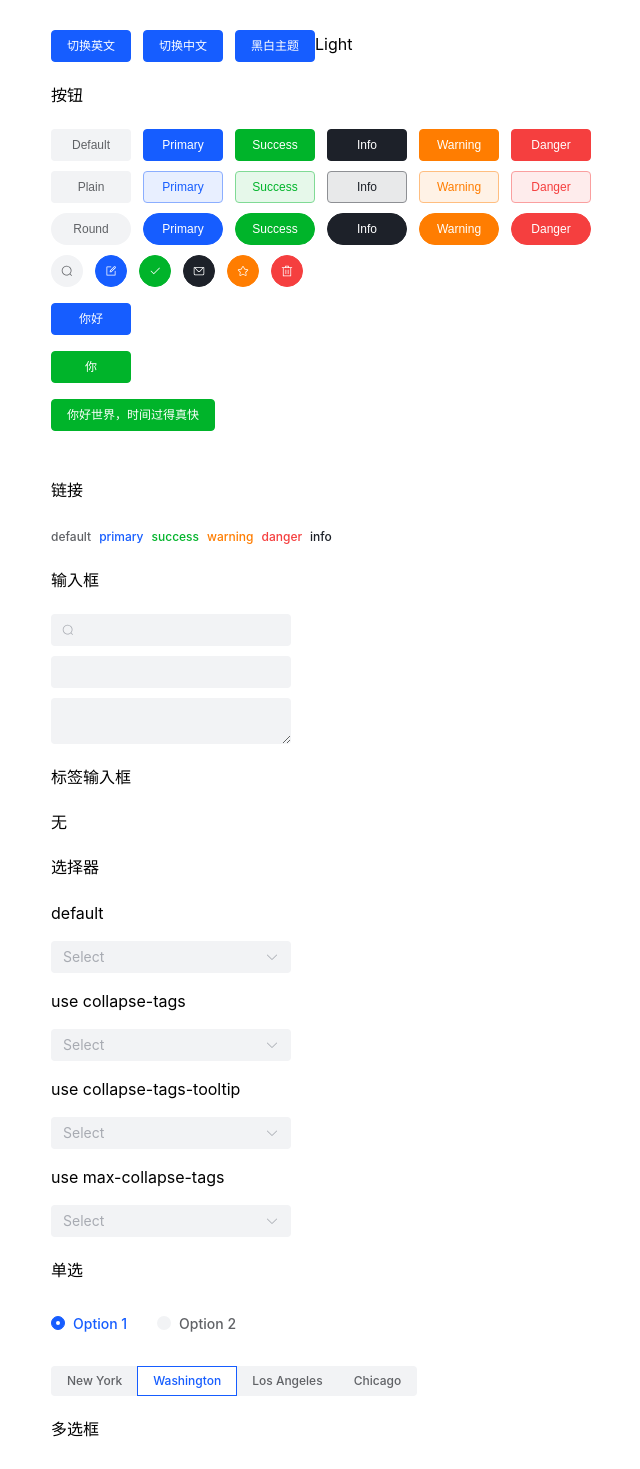
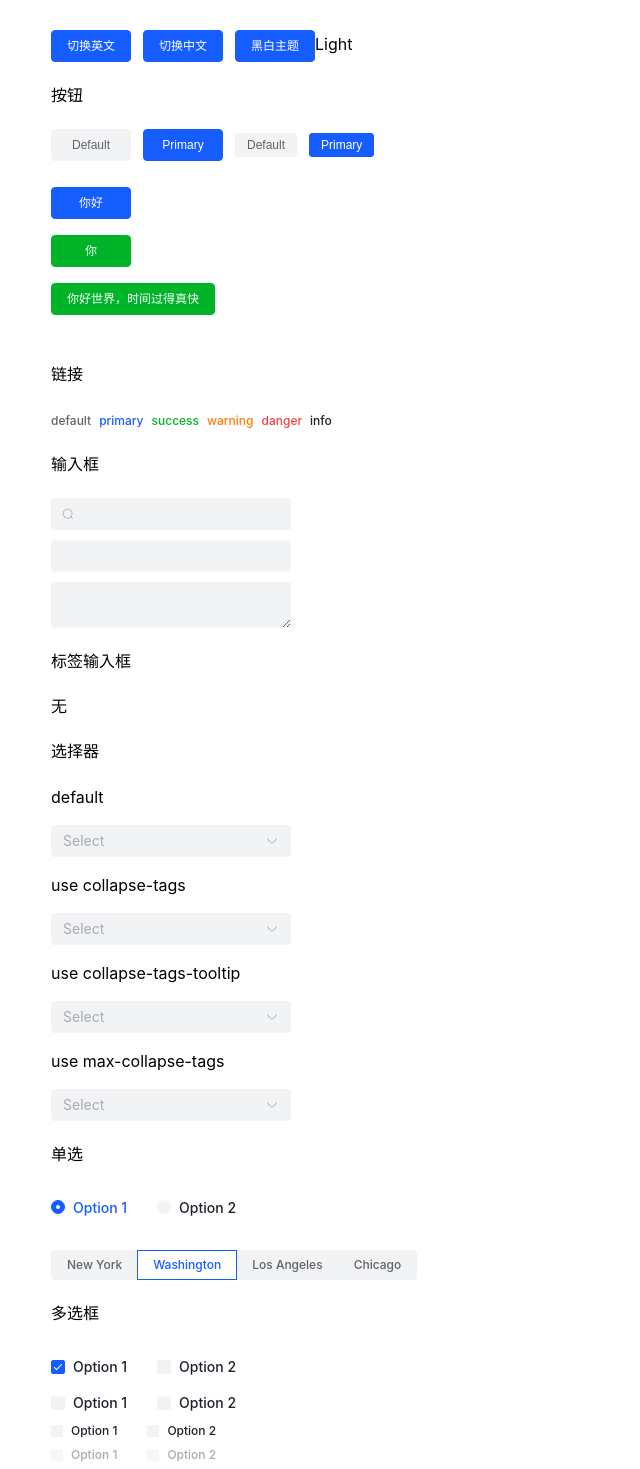
Before and after one commit to ALiangTech/element-plus-theme-demo, a Vue app: page / in a window 1280 px wide. Shown: the top 1469 px of the page, without its empty margins (205-845 px from the left). Built offline with nearby package versions, Linux system fonts and the light colour scheme.

Commit message:
样式调整

```diff
--- a/src/components/Breadcrumb.vue
+++ b/src/components/Breadcrumb.vue
@@ -2,18 +2,19 @@
 <section>
     <h4>面包屑</h4>
     <el-breadcrumb :separator-icon="ArrowRight">
-        <el-breadcrumb-item :to="{ path: '/' }">首页</el-breadcrumb-item>
-        <el-breadcrumb-item>第二页</el-breadcrumb-item>
+        <el-breadcrumb-item>
+                <a href="/">首页</a>
+            </el-breadcrumb-item>
+            <el-breadcrumb-item>
+                <a href="/">测试</a>
+            </el-breadcrumb-item>
         <el-breadcrumb-item>测试页</el-breadcrumb-item>
-        <el-breadcrumb-item>结果</el-breadcrumb-item>
     </el-breadcrumb>
     <p>
         <el-breadcrumb separator="/">
-            <el-breadcrumb-item :to="{ path: '/' }">homepage</el-breadcrumb-item>
             <el-breadcrumb-item>
                 <a href="/">promotion management</a>
             </el-breadcrumb-item>
-            <el-breadcrumb-item>promotion list</el-breadcrumb-item>
             <el-breadcrumb-item>promotion detail</el-breadcrumb-item>
         </el-breadcrumb>
     </p>
--- a/src/components/Button.vue
+++ b/src/components/Button.vue
@@ -3,40 +3,11 @@
         <div class="mb-4">
             <el-button >Default</el-button>
             <el-button type="primary">Primary</el-button>
-            <el-button type="success">Success</el-button>
-            <el-button type="info">Info</el-button>
-            <el-button type="warning">Warning</el-button>
-            <el-button type="danger">Danger</el-button>
-        </div>
-
-        <div class="mb-4">
-            <el-button plain>Plain</el-button>
-            <el-button type="primary" plain>Primary</el-button>
-            <el-button type="success" plain>Success</el-button>
-            <el-button type="info" plain>Info</el-button>
-            <el-button type="warning" plain>Warning</el-button>
-            <el-button type="danger" plain>Danger</el-button>
-        </div>
-
-        <div class="mb-4">
-            <el-button round style="--el-button-hover-text-color:#4e5969;--el-button-hover-bg-color:#e5e6eb">Round</el-button>
-            <el-button type="primary" round>Primary</el-button>
-            <el-button type="success" round>Success</el-button>
-            <el-button type="info" round>Info</el-button>
-            <el-button type="warning" round>Warning</el-button>
-            <el-button type="danger" round>Danger</el-button>
-        </div>
-
-        <div>
-            <el-button :icon="Search" circle style="--el-button-hover-text-color:#4e5969;--el-button-hover-bg-color:#e5e6eb"/>
-            <el-button type="primary" :icon="Edit" circle />
-            <el-button type="success" :icon="Check" circle />
-            <el-button type="info" :icon="Message" circle />
-            <el-button type="warning" :icon="Star" circle />
-            <el-button type="danger" :icon="Delete" circle />
+            <el-button size="small">Default</el-button>
+            <el-button type="primary" size="small">Primary</el-button>
         </div>
         <p>
-            <div><el-button type="primary" >你好</el-button></div>
+          <div><el-button type="primary" >你好</el-button></div>
            <p> <el-button type="success" >你</el-button></p>
            <p> <el-button type="success" >你好世界，时间过得真快</el-button></p>
         </p>
--- a/src/components/Popconfirm.vue
+++ b/src/components/Popconfirm.vue
@@ -6,5 +6,10 @@
         <el-button>Delete</el-button>
       </template>
     </el-popconfirm>
+    <el-popconfirm title="你确定删除么你确定删除么你确定删除么你确定删除么你确定删除么你确定删除么你确定删除么">
+      <template #reference>
+        <el-button>Delssete</el-button>
+      </template>
+    </el-popconfirm>
  </section>
   </template>
--- a/src/components/Upload.vue
+++ b/src/components/Upload.vue
@@ -27,18 +27,55 @@
                 </div>
             </template>
         </el-upload>
-
+        <div style="padding-bottom: 10px;"></div>
         <el-dialog v-model="dialogVisible">
             <img w-full :src="dialogImageUrl" alt="Preview Image" />
         </el-dialog>
+
+        <el-upload
+    class="upload-demo"
+    drag
+    action="https://run.mocky.io/v3/9d059bf9-4660-45f2-925d-ce80ad6c4d15"
+    multiple
+    v-model:file-list="fileList"
+    list-type="picture"
+  >
+    <el-icon class="el-icon--upload"><upload-filled /></el-icon>
+    <div class="el-upload__text">
+      Drop file here or <em>click to upload</em>
+    </div>
+    <template #tip>
+      <div class="el-upload__tip">
+        jpg/png files with a size less than 500kb
+      </div>
+    </template>
+  </el-upload>
+  <section>
+        <el-upload
+    v-model:file-list="fileList"
+    class="upload-demo"
+    action="https://run.mocky.io/v3/9d059bf9-4660-45f2-925d-ce80ad6c4d15"
+    :on-preview="handlePreview"
+    :on-remove="handleRemove"
+    list-type="picture"
+  >
+    <el-button type="primary">Click to upload</el-button>
+    <template #tip>
+      <div class="el-upload__tip">
+        jpg/png files with a size less than 500kb
+      </div>
+    </template>
+  </el-upload>
+      </section>
     </section>
 </template>
 
 <script lang="ts" setup>
 import { ref } from 'vue'
 import { Delete, Download, Plus, ZoomIn } from '@element-plus/icons-vue'
-
+import { UploadFilled } from '@element-plus/icons-vue'
 import type { UploadFile } from 'element-plus'
+import type { UploadProps, UploadUserFile } from 'element-plus'
 
 const dialogImageUrl = ref('')
 const dialogVisible = ref(false)
@@ -56,4 +93,20 @@ const handlePictureCardPreview = (file: UploadFile) => {
 const handleDownload = (file: UploadFile) => {
     console.log(file)
 }
+
+const fileList = ref<UploadUserFile[]>([
+  {
+    name: 'food.jpeg',
+    url: 'https://fuss10.elemecdn.com/3/63/4e7f3a15429bfda99bce42a18cdd1jpeg.jpeg?imageMogr2/thumbnail/360x360/format/webp/quality/100',
+  },
+  {
+    name: 'food2.jpeg',
+    url: 'https://fuss10.elemecdn.com/3/63/4e7f3a15429bfda99bce42a18cdd1jpeg.jpeg?imageMogr2/thumbnail/360x360/format/webp/quality/100',
+  },
+])
+
+
+const handlePreview: UploadProps['onPreview'] = (file) => {
+  console.log(file)
+}
 </script>
--- a/src/theme.scss
+++ b/src/theme.scss
@@ -1,75 +1,61 @@
-$colors: () !default;
+$colors: (
+  ) !default;
 $--colors: (
-  "primary": (
-    "base": #165dff,
+  "primary": ("base": #165dff,
   ),
-  "success": (
-    "base": #00B42A,
+  "success": ("base": #00B42A,
   ),
-  "warning": (
-    "base": #FF7D01,
+  "warning": ("base": #FF7D01,
   ),
-  "danger": (
-    "base": #F53F3F,
+  "danger": ("base": #F53F3F,
   ),
-  "error": (
-    "base": #F53F3F,
+  "error": ("base": #F53F3F,
   ),
-  "info": (
-    "base": #1d2129,
+  "info": ("base": #1d2129,
   )
 );
+$bg: #f2f3f5;
 @use "element-plus/theme-chalk/src/mixins/function.scss" as ele;
-@forward 'element-plus/theme-chalk/src/common/var.scss' with (
-  $colors: $--colors,
-  $input: (
-    // "bg-color": #f2f3f5,
+@forward 'element-plus/theme-chalk/src/common/var.scss' with ($colors: $--colors,
+  $input: ( // "bg-color": #f2f3f5,
     // "border-color": transparent,
-    "hover-border-color": transparent
-  ),
-  $button: (
-    'hover-text-color': #4e5969,
+    "hover-border-color": transparent),
+  $button: ('hover-text-color': #4e5969,
     'hover-bg-color': #e5e6eb,
     'hover-border-color': transparent,
-    "active-text-color": #4e5969,
+    "active-text-color": #fff,
     "active-bg-color": #c9cdd4,
     'active-border-color': transparent,
   ),
-  $select: (
-    'border-color-hover': transparent
+  $select: ('border-color-hover': transparent),
+  $border-color-hover: transparent,
+  $fill-color: ('blank': $bg,
   ),
-  $border-color-hover: transparent,
-  $fill-color: (
-    'blank': #f2f3f5,
-  ),
-  $border-color: (
-    '': transparent
-  ),
-  $menu: (
-    'text-color': '#666',
+  $border-color: ('': transparent),
+  $menu: ('text-color': '#666',
     'hover-bg-color': '#f2f3f5',
     'active-color': '#165dff',
   ),
-  $font-size:   (
-    'extra-large': 18px,
+  $font-size: ('extra-large': 18px,
     'large': 16px,
     'medium': 14px,
     'base': 12px,
     'small': 12px,
     'extra-small': 12px,
   ),
-  $switch: (
-    "off-color": #dcdfe6,
+  $switch: ("off-color": #dcdfe6,
   ),
-  $dialog: (
-    'padding-primary': 0,
+  $dialog: ('padding-primary': 0,
     'width': 520px,
   ),
-  $radio-button: (
-    'checked-bg-color': ele.getCssVar('color-white'),
+  $radio-button: ('checked-bg-color': ele.getCssVar('color-white'),
     'checked-text-color': ele.getCssVar('color-primary'),
-  )
-);
+  ),
+  $radio: ("text-color": #1d2129,
+  ),
+  $checkbox: ("text-color": #1d2129,
+    "checked-text-color": #1d2129,
+  ));
 
 @use "element-plus/theme-chalk/src/index.scss" as *;
 
@@ -81,48 +67,64 @@ $--colors: (
 
 
 @mixin reset-is-focus {
-  background-color: #fff!important;
+  background-color: #fff !important;
 }
 
 // common
-$hover-bg-color:  #e5e6eb;
+$hover-bg-color: #e5e6eb;
 $button-min-width: 80px;
+
 html {
   background-color: white;
   --el-color-border-2: #E5E6EB;
+}
+
 .el-popper__arrow {
-    display: none;
+  display: none; // 隐藏下拉框的箭头
 }
-  .el-input__wrapper,.el-textarea__inner,.el-select__wrapper {
+
+.el-input__wrapper,
+.el-textarea__inner,
+.el-select__wrapper {
   &:hover {
-      background-color: $hover-bg-color;
+    background-color: $hover-bg-color; // 修改输入框类型组件的背景色
   }
 }
+
 .el-select__selection {
   .el-tag {
-      border-color: var(--el-color-border-2);
+    border-color: var(--el-color-border-2); // 修改下拉框中的标签border颜色
   }
 }
+
 .el-button {
-    min-width: $button-min-width;
+  min-width: $button-min-width; // 修改默认按钮组件的最小宽度
 }
+
+.el-button--small {
+  min-width: 56px; // 修改小尺寸按钮组件的最新宽度
+}
+
+.el-button.is-plain {
+  --el-button-hover-border-color: transparent; // 取消原始按钮下的边框
+}
+
 .is-circle {
-    min-width: auto;
+  min-width: auto; // 防止圆形按钮组件 被上面组件的min-width影响
 }
+
+.el-input__wrapper.is-focus,
+.el-textarea__inner:focus {
+  @include reset-is-focus() // 修改获取焦点后的输入框 颜色不能被hover修改 所以添加impoarnt关键词
 }
-.el-input__wrapper.is-focus {
-  @include reset-is-focus()
-}
-.el-textarea__inner:focus {
-  @include reset-is-focus()
-}
-.el-select__wrapper.is-focused{
-  background-color: #fff!important;
+
+.el-select__wrapper.is-focused {
+  background-color: #fff !important; // 修改下拉框 获取焦点后 不能被houber修改 所以添加impoarnt关键词
 }
 
 .el-radio-button__inner {
   &:hover {
-    background-color: var(--el-color-border-2);
+    background-color: var(--el-color-border-2); // 修改radio 按钮组的背景色
   }
 }
 
@@ -137,21 +139,55 @@ html {
   background-color: transparent;
 }
 
-.el-button.is-plain {
-  --el-button-hover-border-color: transparent;
+.el-range-editor.is-active {
+  background-color: #fff !important; // 时间选择器激活白色背景
 }
-.el-range-editor.is-active {
-  background-color: #fff!important; // 时间选择器激活白色背景
-}
+
 .el-dialog__header {
+  // 修改dialog下的header
   --h-height: 48px;
   padding-left: 24px;
   height: var(--h-height);
   line-height: var(--h-height);
 }
+
 .el-dialog__body {
+  // 修改dialog下的body
   padding: 0 24px;
 }
+
 .el-dialog__footer {
+  // 修改dialog下的footer
   padding: 32px 24px 24px;
 }
+
+.el-popconfirm__main {
+  align-items: flex-start; // 修改popconfirm 图标与文字的对齐方式
+}
+
+.el-breadcrumb {
+
+  .el-breadcrumb__inner.is-link,
+  .el-breadcrumb__inner a {
+    font-weight: normal;
+    color: #4e5969; // 修改面包屑的默认文字的颜色和字重
+  }
+
+  .el-breadcrumb__item:last-child .el-breadcrumb__inner,
+  .el-breadcrumb__item:last-child .el-breadcrumb__inner a {
+    color: #1d2129; // 修改面包屑最好一个的文字颜色
+  }
+}
+
+.el-upload--picture-card {
+  background-color: $bg; // 修改卡片上传的背景色
+  &:hover {
+    background-color: #E5E6EB;
+  }
+}
+
+.el-upload-dragger {
+  &:hover {
+    background-color: #E5E6EB;
+  }
+}
```
Also changed, not shown: src/components/Date.vue (+51 -7 lines), src/components/Select.vue (+55 -54 lines). Lines whose indentation alone changed are shown as unchanged.
